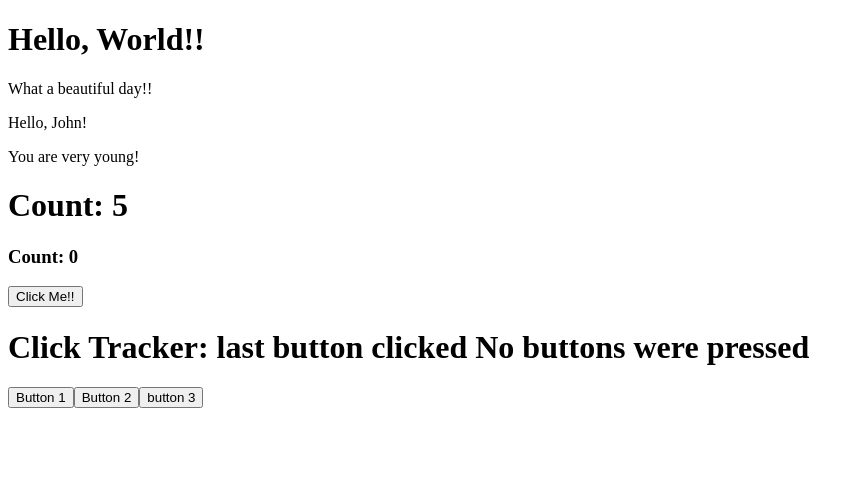
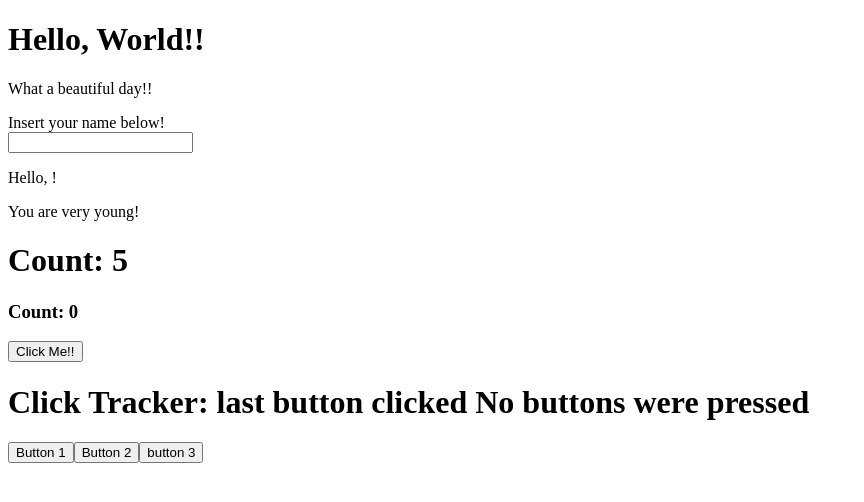
Before and after one commit to Simulaemanuele/react-exercises, a React (Create React App) app: page / in a window 1280 px wide. Shown: the top 502 px of the page, without its empty margins (0-864 px from the left). Built offline with nearby package versions, Linux system fonts and the light colour scheme.

Commit message:
exercise: Forms-Lists-and-Styling/forms-01 done

```diff
--- a/src/App.js
+++ b/src/App.js
@@ -1,19 +1,22 @@
 import React from "react";
 import { HelloWorld } from "./HelloWorld";
-import { Welcome } from "./Welcome";
+// import { Welcome } from "./Welcome";
 import { Counter } from "./Counter";
 import { ClickButton } from "./ClickButton";
 import { ClickTracker } from "./ClickTracker";
+import { InteractiveWelcome } from "./InteractiveWelcome";
 
 export class App extends React.Component{
     render(){
         return(
         <div>
             <HelloWorld />
-            <Welcome name= 'John' age= {10} />
+            <InteractiveWelcome />
+            {/* <Welcome name= 'John' age= {10} />  */}
             <Counter />
             <ClickButton />
             <ClickTracker />
+
             </div>
         )
     }
--- /dev/null
+++ b/src/InteractiveWelcome.js
@@ -0,0 +1,23 @@
+import React from "react";
+import { Welcome } from "./Welcome";
+
+export class InteractiveWelcome extends React.Component{
+    state={
+        name: '',
+    }
+    handleInput = (event) => {
+        this.setState({
+            name: event.target.value,
+        })
+    }
+    render(){
+        return(
+            <div>
+                <span>Insert your name below!</span>
+                <br/>
+                <input name="name" value={this.state.name} onChange={this.handleInput}/>
+                <Welcome name={this.state.name}/>
+            </div>
+        )
+    }
+}
--- a/src/Welcome.js
+++ b/src/Welcome.js
@@ -5,7 +5,7 @@
     render() {
         return (
             <div>
-                <p>Hello, {this.props.name ?? 'Ema'}!</p>
+                <p>Hello, {this.props.name}!</p>
 
                 {/* {this.props.age > 18 && this.props.age < 65 && this.props.name ===  'John'  && <Age age={this.props.age} />  } */}
                 <Age age={this.props.age} />
@@ -15,3 +15,7 @@
 }
 
 /*Ho commentato il codice per evitare le restrizioni riguardo al rendering del Componente Age*/
+
+Welcome.defaultProps = {
+    name: 'Tizio'
+}
```
